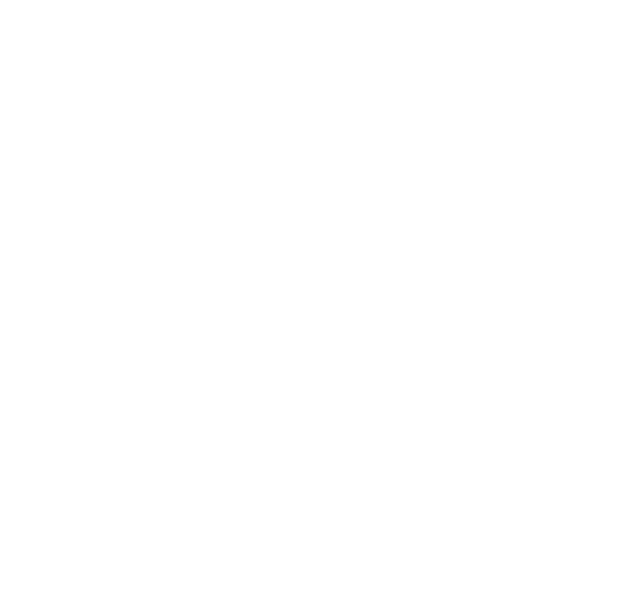
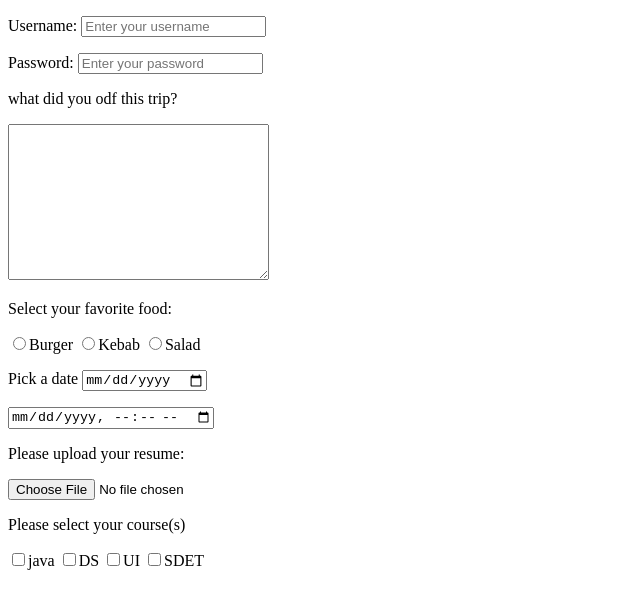
Before and after one commit to Alim0908/UI-practice, a plain HTML site: page files/forms.html in a window 1280 px wide. Shown: the whole page, without its empty margins (0-640 px from the left). Drawn offline with Linux system fonts and the light colour scheme.

Commit message:
html practice3

```diff
--- a/files/forms.html
+++ b/files/forms.html
@@ -5,6 +5,43 @@
     <title>Document</title>
 </head>
 <body>
+<form>
+    <p>
+        Username:
+        <input class ="paste:puy29d" type="text" name="username" placeholder="Enter your username">
 
+    <p>
+
+    </p>
+    Password:
+    <input  type="Password" name="password" placeholder="Enter your password">
+    </p>
+    <p>
+        what did you odf this trip?
+    </p>
+    <textarea cols="30" rows=" 10" placeholder=" Enter your comment here"> </textarea>
+    <br>
+    <p> Select your favorite food:</p>
+    <input  type="radio" name="food" value="Burger" >Burger
+    <input  type="radio" name="food" value="Kebab">Kebab
+    <input type="radio" name="food" value="Salad">Salad
+    <br>
+    <p>Pick a date
+   <input type="date">
+    </p>
+    <input type="datetime-local">
+    <p>
+<p>Please upload your resume:</p>
+    <input type="file">
+    </p>
+    <p>Please select your course(s) </p>
+<lable for="java">
+    <input type="checkbox" name="course" value="java" id="java">java
+</lable>
+    <input type="checkbox" name="course" value="DS">DS
+    <input type="checkbox" name="course" value="UI">UI
+    <input type="checkbox" name="course" value="SDET">SDET
+
+</form>
 </body>
 </html>
```
Also changed, not shown: files/index.html2.html (+19 -0 lines).
